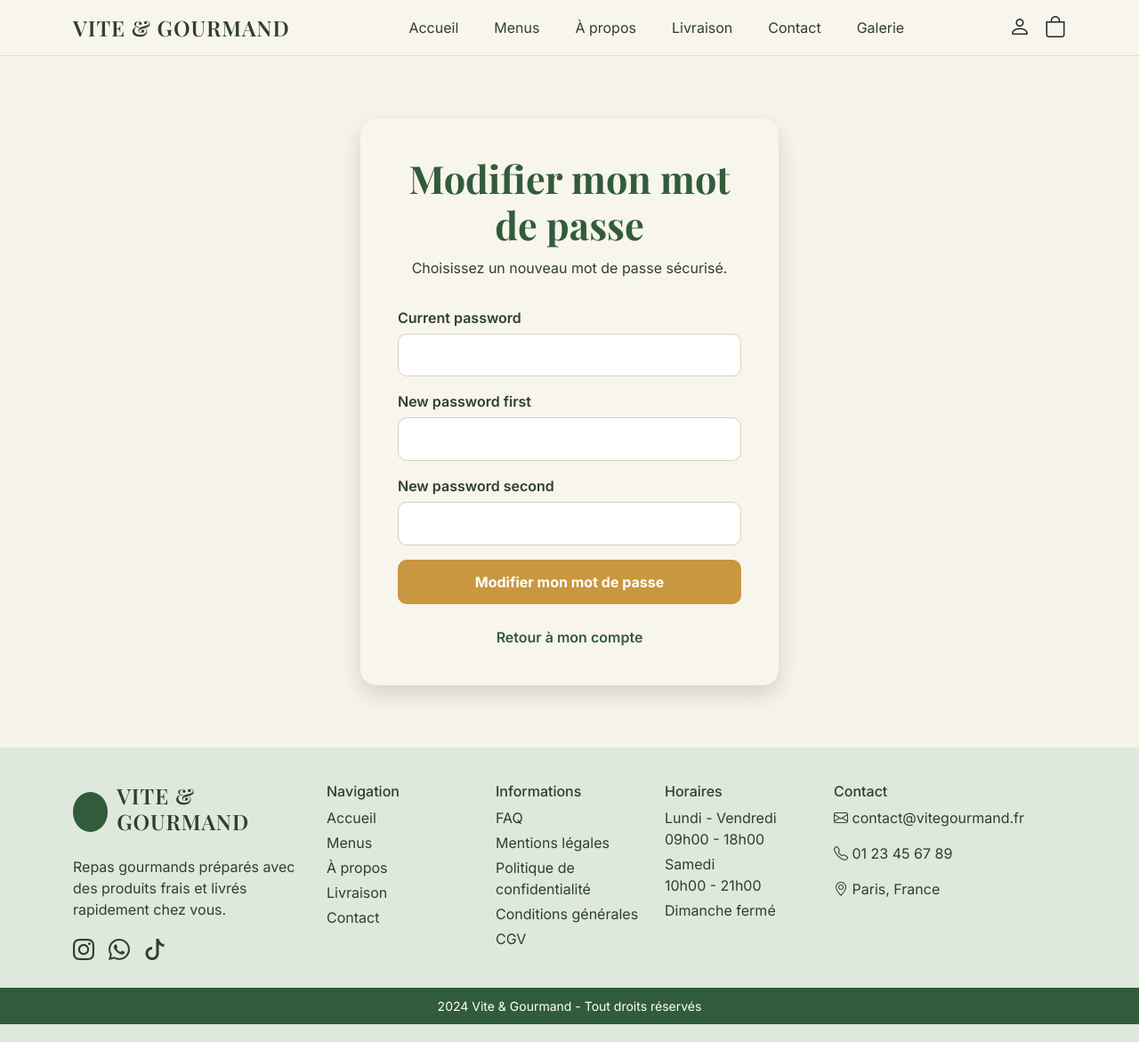
After one commit to Aliya166/ecf-vite-gourmand, a Symfony app: template templates/account/password.html.twig in a window 1280 px wide. The commit adds this page. Shown: the whole page at 89% size. Run offline with Twig, Linux system fonts and the light colour scheme; the template is opened without the code that fills it, so the values that code supplies are empty; form fields are guessed from the names that the template uses; style sheets or scripts are compiled from the project's sources; some libraries are stand-ins or nearby versions.

Commit message:
Add account menagement

```diff
--- a/assets/styles/app.css
+++ b/assets/styles/app.css
@@ -883,3 +883,217 @@ body {
         grid-template-columns: 1fr;
     }
 }
+
+.auth-page {
+    min-height: 75vh;
+    background-color: #f7f3e8;
+    display: flex;
+    align-items: center;
+    justify-content: center;
+    padding: 70px 20px;
+}
+
+.auth-card {
+    width: 100%;
+    max-width: 470px;
+    background-color: #f8f5ec;
+    border-radius: 18px;
+    padding: 42px;
+    box-shadow: 0 10px 25px rgba(0, 0, 0, 0.14);
+}
+
+.auth-title {
+    font-family: 'Playfair Display', serif;
+    color: #315c3b;
+    font-size: 2.7rem;
+    font-weight: 700;
+    text-align: center;
+    margin-bottom: 10px;
+}
+
+.auth-subtitle {
+    text-align: center;
+    color: #2f3f2f;
+    margin-bottom: 32px;
+}
+
+.auth-input {
+    border-radius: 10px;
+    padding: 12px 14px;
+    border: 1px solid #d8d1c3;
+    background-color: white;
+}
+
+.auth-input:focus {
+    border-color: #315c3b;
+    box-shadow: 0 0 0 0.15rem rgba(49, 92, 59, 0.15);
+}
+
+.auth-btn {
+    width: 100%;
+    border: none;
+    border-radius: 10px;
+    background-color: #c9973f;
+    color: white;
+    padding: 13px 20px;
+    font-weight: 700;
+    transition: 0.3s ease;
+}
+
+.auth-btn:hover {
+    background-color: #b18435;
+}
+
+.auth-links {
+    text-align: center;
+    margin-top: 25px;
+}
+
+.auth-links a {
+    color: #315c3b;
+    font-weight: 600;
+    text-decoration: none;
+}
+
+.auth-links a:hover {
+    text-decoration: underline;
+}
+
+.auth-card .form-control {
+    border-radius: 10px;
+    padding: 12px;
+    margin-bottom: 12px;
+}
+
+.auth-card .form-check {
+    margin: 15px 0;
+}
+
+.auth-card label {
+    font-weight: 600;
+    margin-bottom: 5px;
+}
+
+.auth-card input[type="email"],
+.auth-card input[type="text"],
+.auth-card input[type="password"],
+.auth-card input[type="tel"] {
+    width: 100%;
+    border: 1px solid #d8d1c3;
+    border-radius: 10px;
+    padding: 12px 14px;
+    background-color: #ffffff;
+    font-size: 0.95rem;
+    margin-bottom: 12px;
+}
+
+.auth-card input:focus {
+    outline: none;
+    border-color: #315c3b;
+    box-shadow: 0 0 0 0.15rem rgba(49, 92, 59, 0.15);
+}
+
+.auth-card label {
+    display: block;
+    color: #2f3f2f;
+    font-weight: 600;
+    margin-bottom: 6px;
+}
+
+.auth-card .form-check input {
+    width: auto;
+    margin-right: 8px;
+}
+
+.auth-card .form-check label {
+    display: inline;
+}
+
+.account-page {
+    background-color: #f7f3e8;
+    padding: 70px 0;
+    min-height: 75vh;
+}
+
+.account-header {
+    text-align: center;
+    margin-bottom: 45px;
+}
+
+.account-header p {
+    color: #2f3f2f;
+    font-size: 1.05rem;
+}
+
+.account-grid {
+    display: grid;
+    grid-template-columns: 1.4fr 1fr;
+    gap: 32px;
+}
+
+.account-card {
+    background-color: #f8f5ec;
+    border-radius: 18px;
+    padding: 35px;
+    box-shadow: 0 10px 25px rgba(0, 0, 0, 0.14);
+}
+
+.account-card h2 {
+    font-family: 'Playfair Display', serif;
+    color: #315c3b;
+    font-size: 2rem;
+    margin-bottom: 25px;
+}
+
+.account-info p {
+    margin-bottom: 14px;
+    color: #2f3f2f;
+    font-size: 1rem;
+}
+
+.account-info strong {
+    color: #315c3b;
+}
+
+.account-actions {
+    display: flex;
+    flex-direction: column;
+    gap: 14px;
+    margin-top: 30px;
+}
+
+.account-btn {
+    display: inline-block;
+    background-color: #c9973f;
+    color: white;
+    text-decoration: none;
+    padding: 12px 22px;
+    border-radius: 10px;
+    font-weight: 700;
+    text-align: center;
+    transition: 0.3s ease;
+}
+
+.account-btn:hover {
+    background-color: #b18435;
+    color: white;
+}
+
+.account-btn-secondary {
+    background-color: #315c3b;
+}
+
+.account-btn-secondary:hover {
+    background-color: #26492f;
+}
+
+.account-empty {
+    color: #555;
+    margin-bottom: 25px;
+}
+
+@media (max-width: 900px) {
+    .account-grid {
+        grid-template-columns: 1fr;
+    }
+}
--- a/src/Form/RegistrationFormType.php
+++ b/src/Form/RegistrationFormType.php
@@ -68,6 +68,7 @@ class RegistrationFormType extends AbstractType
     {
         $resolver->setDefaults([
             'data_class' => User::class,
+            'csrf_protection' => false, // Désactiver la protection CSRF pour les tests
         ]);
     }
 }
--- /dev/null
+++ b/templates/account/password.html.twig
@@ -0,0 +1,43 @@
+{% extends 'base.html.twig' %}
+
+{% block title %}Modifier mon mot de passe - Vite & Gourmand{% endblock %}
+
+{% block body %}
+
+<section class="auth-page">
+    <div class="auth-card">
+
+        <h1 class="auth-title">Modifier mon mot de passe</h1>
+
+        <p class="auth-subtitle">
+            Choisissez un nouveau mot de passe sécurisé.
+        </p>
+
+        {% for message in app.flashes('danger') %}
+            <div class="alert alert-danger">
+                {{ message }}
+            </div>
+        {% endfor %}
+
+        {{ form_start(passwordForm) }}
+
+            {{ form_row(passwordForm.currentPassword) }}
+            {{ form_row(passwordForm.newPassword.first) }}
+            {{ form_row(passwordForm.newPassword.second) }}
+
+            <button type="submit" class="auth-btn">
+                Modifier mon mot de passe
+            </button>
+
+        {{ form_end(passwordForm, {'render_rest': false}) }}
+
+        <div class="auth-links">
+            <a href="{{ path('app_account') }}">
+                Retour à mon compte
+            </a>
+        </div>
+
+    </div>
+</section>
+
+{% endblock %}
```
Also changed, not shown: src/Controller/AccountController.php (added, +90 -0 lines), src/Form/ChangePasswordType.php (added, +40 -0 lines), src/Form/ProfileType.php (added, +29 -0 lines), src/Security/LoginFormAuthenticator.php (+6 -1 lines), templates/account/edit.html.twig (added, +38 -0 lines), templates/account/index.html.twig (added, +62 -0 lines), templates/registration/register.html.twig (+41 -8 lines), templates/security/login.html.twig (+66 -15 lines), tests/Controller/AccountControllerTest.php (added, +16 -0 lines), 1 other file.
